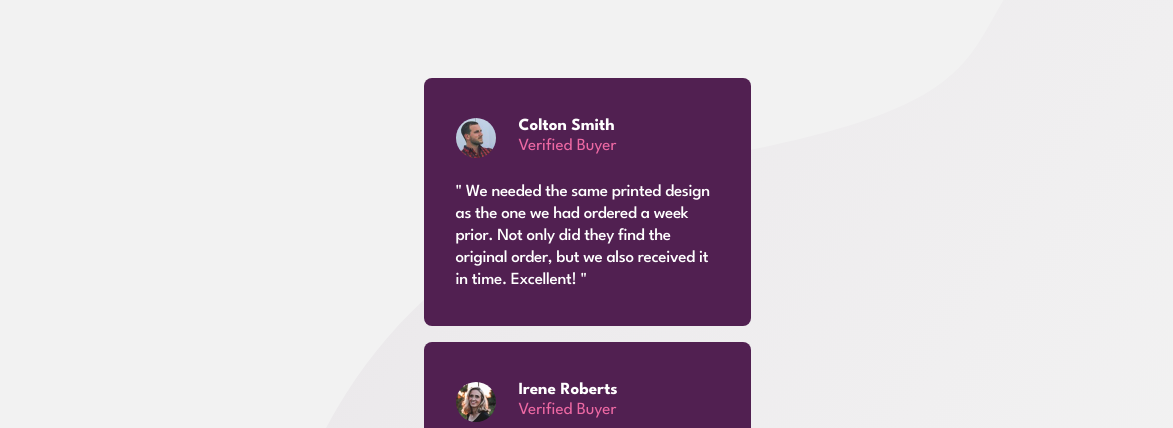
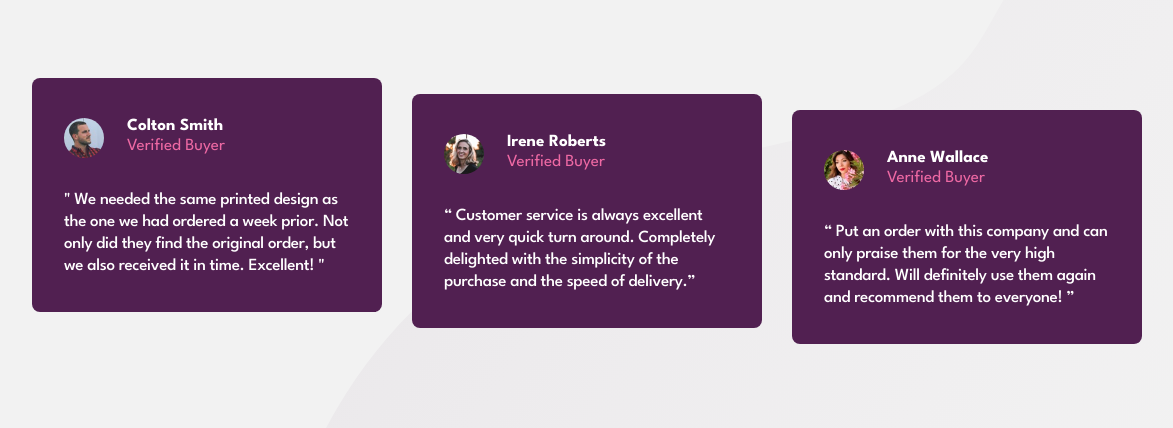
Before and after one commit to AbigirlMuchineripi/Social-Proof-Section, a plain HTML site: page index.html in a window 1536 px wide. Shown: the part 356-784 px from the top of the page, without its empty margins (133-1306 px from the left). Drawn offline with Linux system fonts and the light colour scheme.

Commit message:
desktop view css update

```diff
--- a/index.html
+++ b/index.html
@@ -180,8 +180,8 @@
         </section>
 
 
-        <section class="main-card__testimonial-wrapper">
-            <section class="main-card__testmonial">
+        <section class="main-card__section-testimonial-wrapper" >
+            <section class="main-card__testmonial main-card__testimonial1">
                 <div class="main-card__testimonial-profile">
                    <div class="main-card__testimonial-profile__wrapper">
                     <div class="main-card__testimonial-profile__img">
@@ -214,7 +214,7 @@
                 </div>
             </section>
 
-            <section class="main-card__testmonial">
+            <section class="main-card__testmonial main-card__testimonial2">
                 <div class="main-card__testimonial-profile">
                    <div class="main-card__testimonial-profile__wrapper">
                     <div class="main-card__testimonial-profile__img">
@@ -246,7 +246,7 @@
                 </div>
             </section>
 
-            <section class="main-card__testmonial">
+            <section class="main-card__testmonial main-card__testimonial3">
                 <div class="main-card__testimonial-profile">
                    <div class="main-card__testimonial-profile__wrapper">
                     <div class="main-card__testimonial-profile__img">
--- a/styles.css
+++ b/styles.css
@@ -132,12 +132,11 @@ h1 {
   font: var(--div-text);
   color: var(--bold-purple);
 }
-.main-card__testmonial-wrapper{
+.main-card__section-testimonial-wrapper{
   width: 327px;
   height: 776px;
   display: flex;
   flex-flow: column;
-
 
 }
 .main-card__testmonial{
@@ -160,6 +159,7 @@ h1 {
   flex-flow: row ;
   gap: 1.4375rem;
   margin-bottom: 1.4375rem;
+
 
 }
 .main-card__testimonial-profile__img img {
@@ -195,8 +195,16 @@ h1 {
 
 }
 
-/*TABLET & DESKTOP DESIGN*/
-@media  screen and (min-width:1110px) {
+/*TABLET */
+@media screen and (min-width:500px){
+  .main-card{
+    margin: 7.375rem 13.78rem 6.25rem 13.78rem;
+  }
+}
+
+
+/*DESKTOP DESIGN*/
+@media  screen and (min-width:1440px) {
 
   body{
     background-image:
@@ -263,13 +271,40 @@ h1 {
 .main-card__div-img{
   padding: 1.2556rem 0rem 1.2581rem 2rem;
 }
-
 .main-card__div-text{
   padding-bottom: 1.25rem;
   padding-top: 1.25rem;
+}
+.main-card__section-testimonial-wrapper{
+  width: 1110px;
+  height: 266px;
+  flex-flow: row;
+  gap: 30px;
+}
+.main-card__testmonial{
+  margin-bottom: 0rem;
+  width: 350px;
+  height: 234px;
+}
+.main-card__testimonial1{
+  margin-top: 0rem;
+}
+.main-card__testimonial2{
+  margin-top: 1rem;
+}
+.main-card__testimonial3{
+  margin-top: 2rem;
+}
 
+.main-card__testimonial-profile__wrapper{
+
+  margin-bottom: 1.9375rem;
+}
+
+.main-card__testimonial-msg__wrapper{
+  width: 286px;
+  height: 88px;
 }
 
 
-
 }
```
